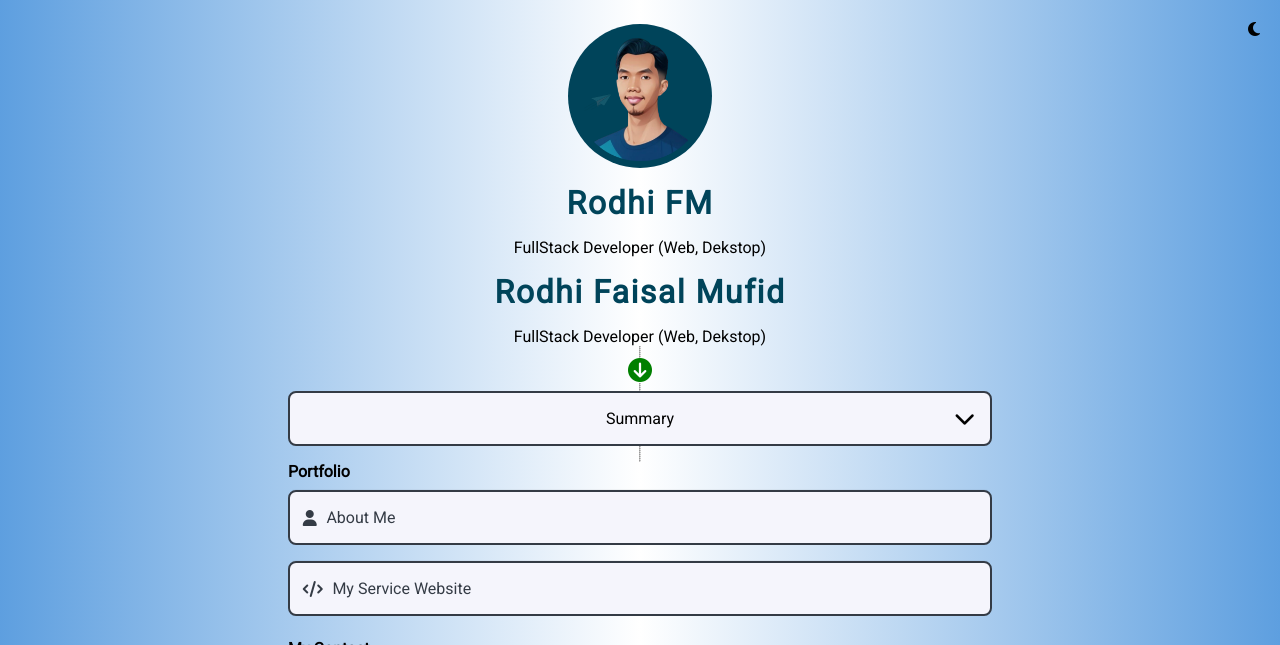
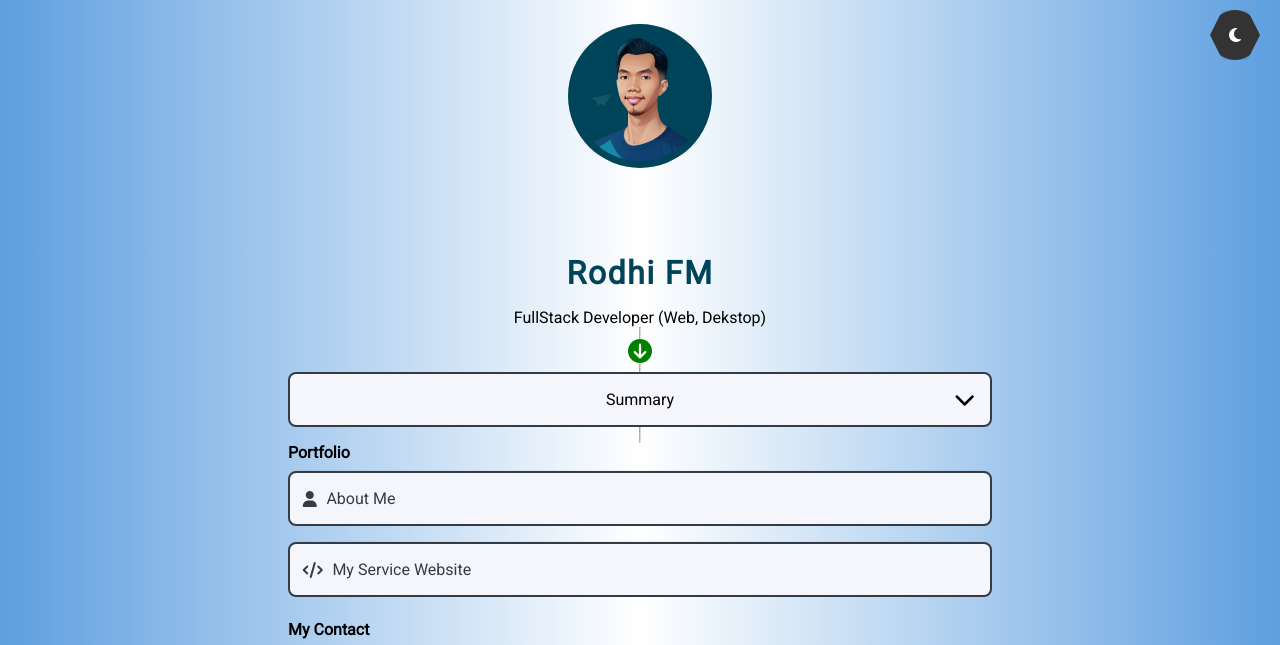
Before and after one commit to themufid/rodhi, a plain HTML site: page index.html in a window 1280 px wide. Shown: the top 645 px of the page. Drawn offline with nearby package versions, Linux system fonts and the light colour scheme.

Commit message:
Add DarkMode

```diff
--- a/assets/style/style.css
+++ b/assets/style/style.css
@@ -49,6 +49,7 @@
     background-color: #00445A;
     border-radius: 100%;
     overflow: hidden;
+    margin-bottom: 70px;
   }
   .picture img {
     height: 9rem;
@@ -275,12 +276,28 @@
   }
 
   .dark-mode-toggle {
-    position: fixed;
-    top: 20px;
+    position: absolute;
+    top: 10px;
     right: 20px;
     z-index: 9999;
-    margin-bottom: 20px;
+    background-color: #333;
+    color: #fff;
+    border: none;
+    border-radius: 50%;
+    width: 50px;
+    height: 50px;
+    display: flex;
+    justify-content: center;
+    align-items: center;
+    cursor: pointer;
+    box-shadow: 0 0 10px rgba(0, 0, 0, 0.2);
+    transition: background-color 0.3s, transform 0.3s;
+    clip-path: polygon(25% 0%, 75% 0%, 100% 50%, 75% 100%, 25% 100%, 0% 50%);
+  }
 
+  .dark-mode-toggle:hover {
+    background-color: #555;
+    transform: scale(1.1);
   }
 
   .dark-mode-resistant {
--- a/index.html
+++ b/index.html
@@ -35,9 +35,6 @@
       </div>
 
       <div class="name" translate="no">Rodhi FM</div>
-      <p class="title">FullStack Developer (Web, Dekstop) </p>
-
-      <div class="name" translate="no">Rodhi Faisal Mufid</div>
       <p class="title dark-mode-resistant">FullStack Developer (Web, Dekstop)</p>
 
       <hr />
@@ -65,7 +62,7 @@
             <ul>
               <li class="about">
                 <p>Hello 👋</p>
-		<p>Let me introduce myself, I'm Rodhi Faisal Mufid, S.Kom., C.STMI Int'l., C.MAI., C.SW., C.CW	</p>
+		<p>I'm Rodhi Faisal Mufid, S.Kom., C.STMI Int'l., C.MAI., C.SW., C.CW	</p>
 		<ul>
                   <ol>• Bachelor of Informatich Engineering (S.Kom)</ol>
                   <ol>• Certified School of Trainer and Motivator Indonesia International (C. STMI Int'l)</ol>
```
